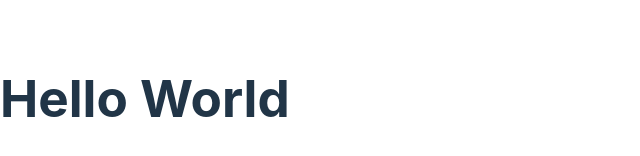
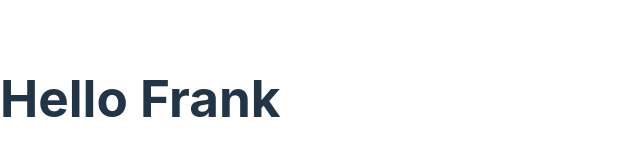
Before and after one commit to chienchuanw/react-learning, a React (Vite) app: page / in a window 1280 px wide. Shown: the part 302-458 px from the top of the page, without its empty margins (0-640 px from the left). Built offline with nearby package versions, Linux system fonts and the light colour scheme.

Commit message:
Added condition statement in Message.tsx

```diff
--- a/src/Message.tsx
+++ b/src/Message.tsx
@@ -2,6 +2,9 @@
 // It's a convention to use Pascal Case in .tsx file
 function Message() {
   // The following code is JSX, which stands for JavaScript XML
+  const name = 'Frank';
+  if (name)
+    return <h1>Hello {name}</h1>;
   return <h1>Hello World</h1>;
 }
 
```
